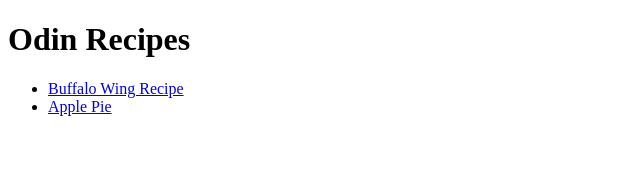
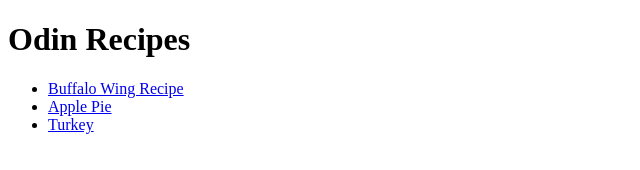
Before and after one commit to raheemelassadi/odin-recipes, a plain HTML site: page index.html in a window 1280 px wide. Shown: the full height of the page, 0-640 px from the left. Drawn offline with Linux system fonts and the light colour scheme.

Commit message:
created turkey recipe page and added it to the ul list on index page

```diff
--- a/index.html
+++ b/index.html
@@ -15,7 +15,8 @@
         </li>
         <li>
         <a href="recipes/apple-pie.html">Apple Pie</a>
-    </li>
+        </li>
+        <li><a href="turkey.html">Turkey</a></li>
     </ul>
 </body>
 </html>
```
